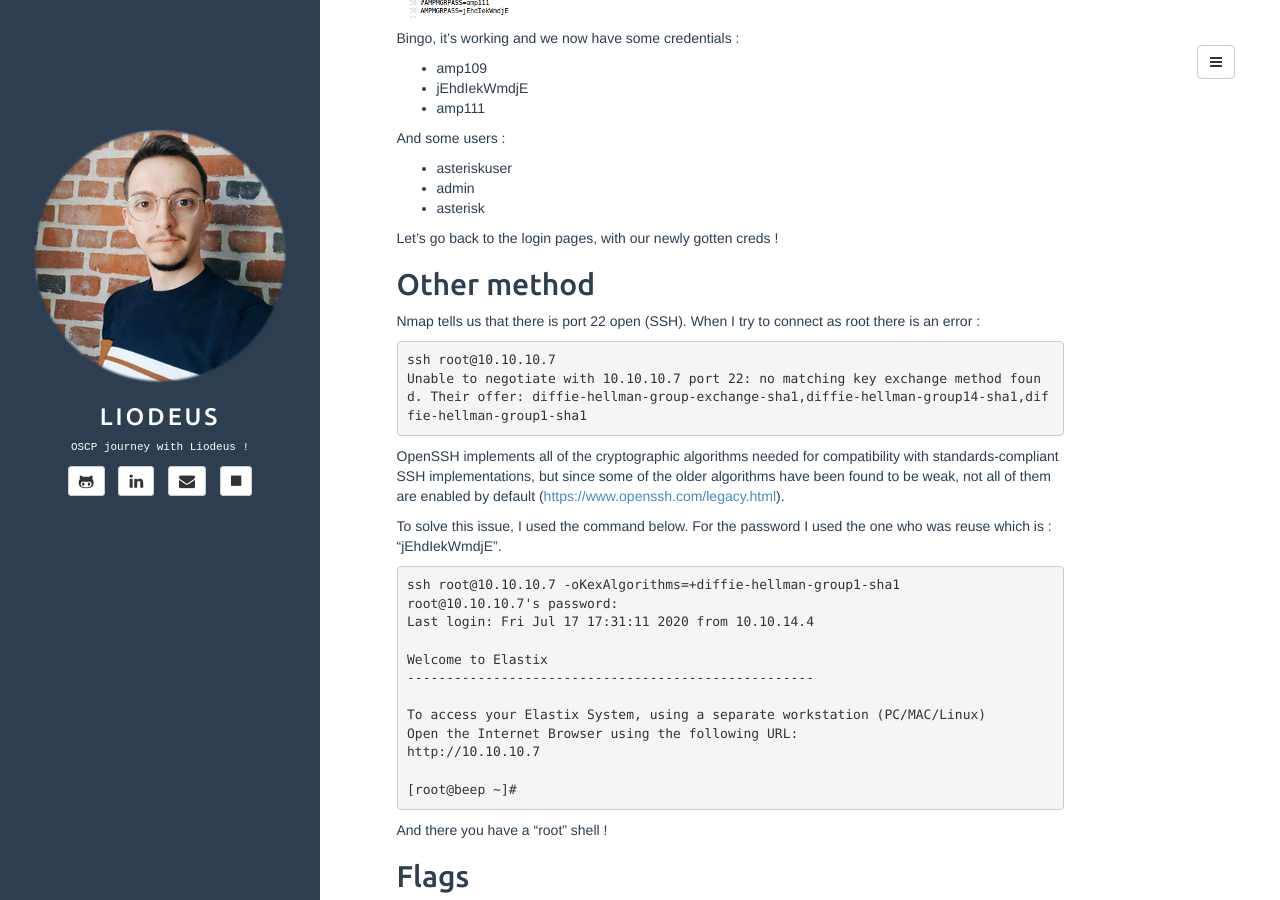
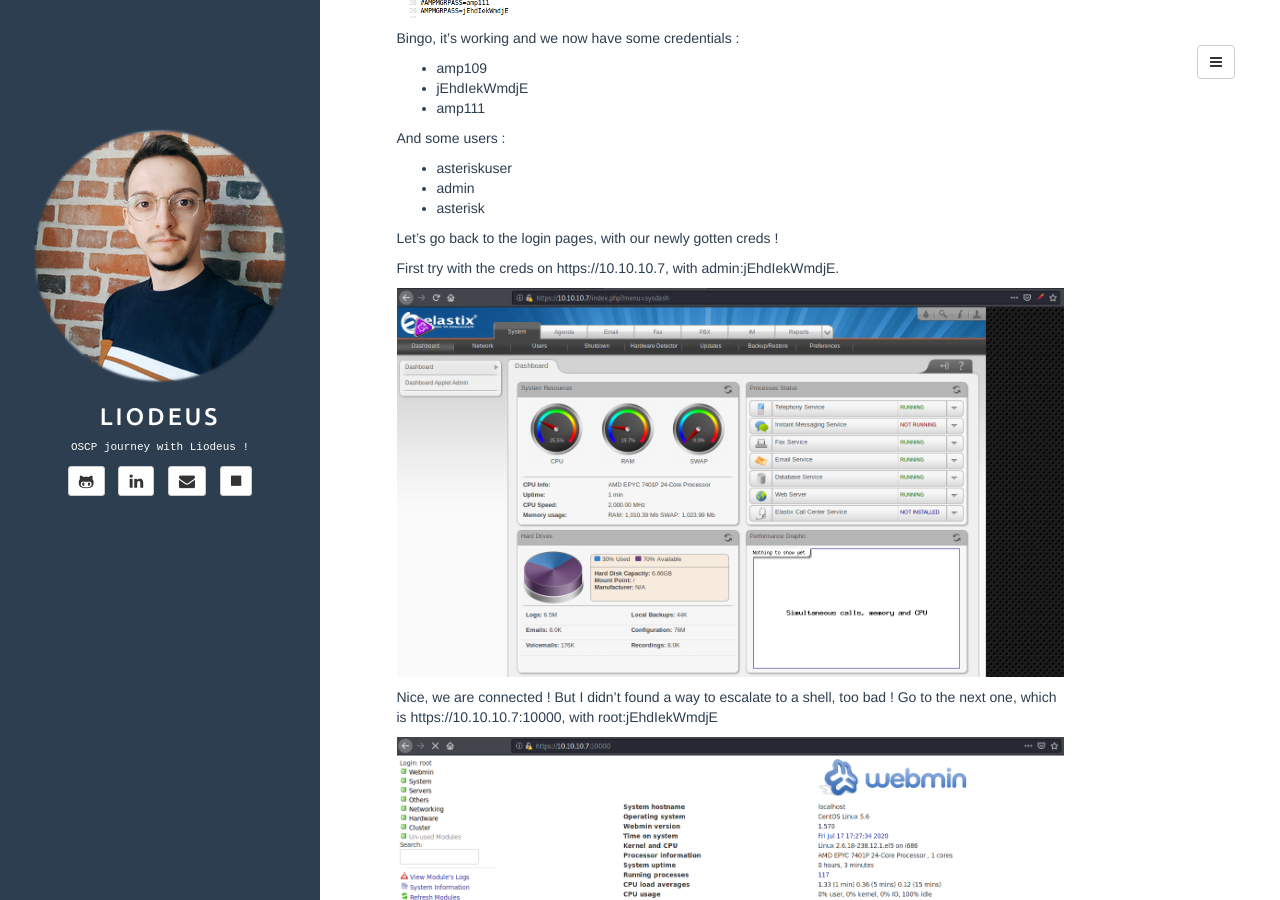
Before and after one commit to Liodeus/liodeus.github.io, a Jekyll site: the page built from _posts/2020-07-17-beep.md, in a window 1280 px wide and 900 px high, scrolled down 4238 px. Built offline with Jekyll 4.4.1, drawn with Linux system fonts in a browser that asks for light colours.

Commit message:
Add files via upload

```diff
--- a/_posts/2020-07-17-beep.md
+++ b/_posts/2020-07-17-beep.md
@@ -176,7 +176,13 @@ And some users :
 
 Let's go back to the login pages, with our newly gotten creds !
 
+First try with the creds on https://10.10.10.7, with admin:jEhdIekWmdjE.
 
+![Elastix login](/assets/imgs/beep/elastix_login.png)
+
+Nice, we are connected ! But I didn't found a way to escalate to a shell, too bad ! Go to the next one, which is https://10.10.10.7:10000, with root:jEhdIekWmdjE
+
+![Webmin login](/assets/imgs/beep/webmin_login.png)
 
 ## Other method
 
```
